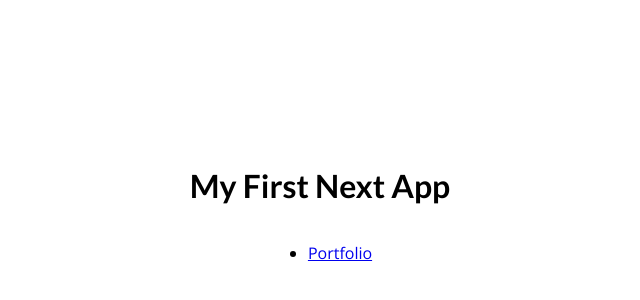
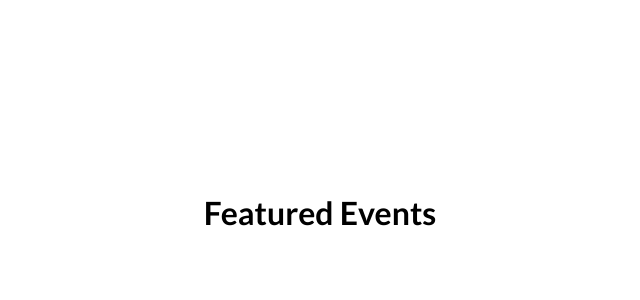
Before and after one commit to Joemokhtarali/Next-Bootcamp, a Next.js app: page / in a window 1280 px wide. Shown: the part 196-496 px from the top of the page, without its empty margins (320-960 px from the left). Built offline with nearby package versions, Linux system fonts and the light colour scheme.

Commit message:
created 4 dynamic routes

```diff
--- a/pages/index.js
+++ b/pages/index.js
@@ -5,12 +5,7 @@ import Link from 'next/link'
 export default function Home() {
   return (
     <div className={styles.container}>
-      <h1>My First Next App</h1>
-      <ul>
-        <li>
-          <Link href='/portfolio'>Portfolio</Link>
-        </li>
-      </ul>
+      <h1>Featured Events</h1>
     </div>
   )
 }
```
Also changed, not shown: pages/events/[...slug].js (added, +9 -0 lines), pages/events/[eventId].js (added, +9 -0 lines), pages/events/index.js (added, +9 -0 lines), 1 other file (tests, documents, lock files or other folders).
